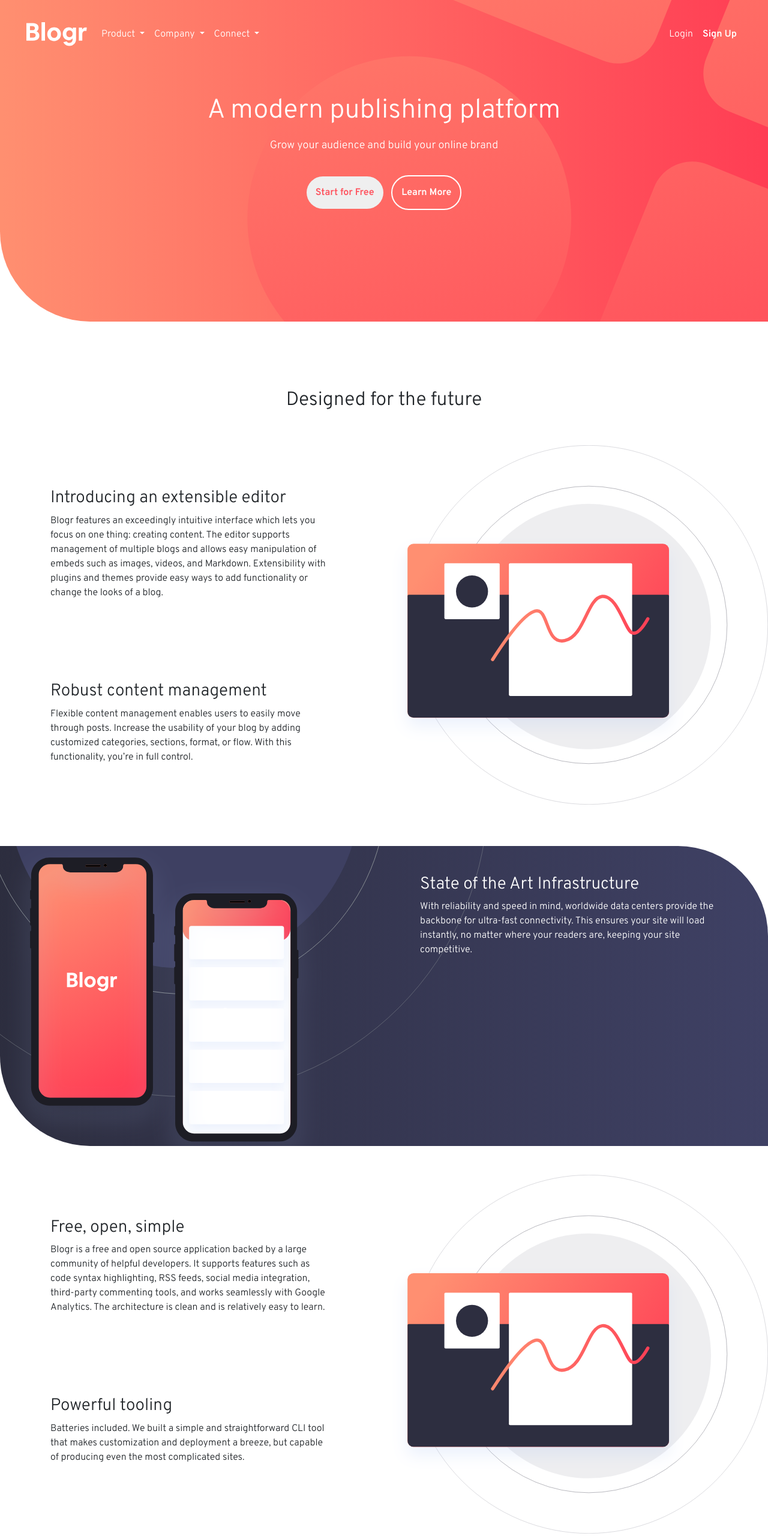
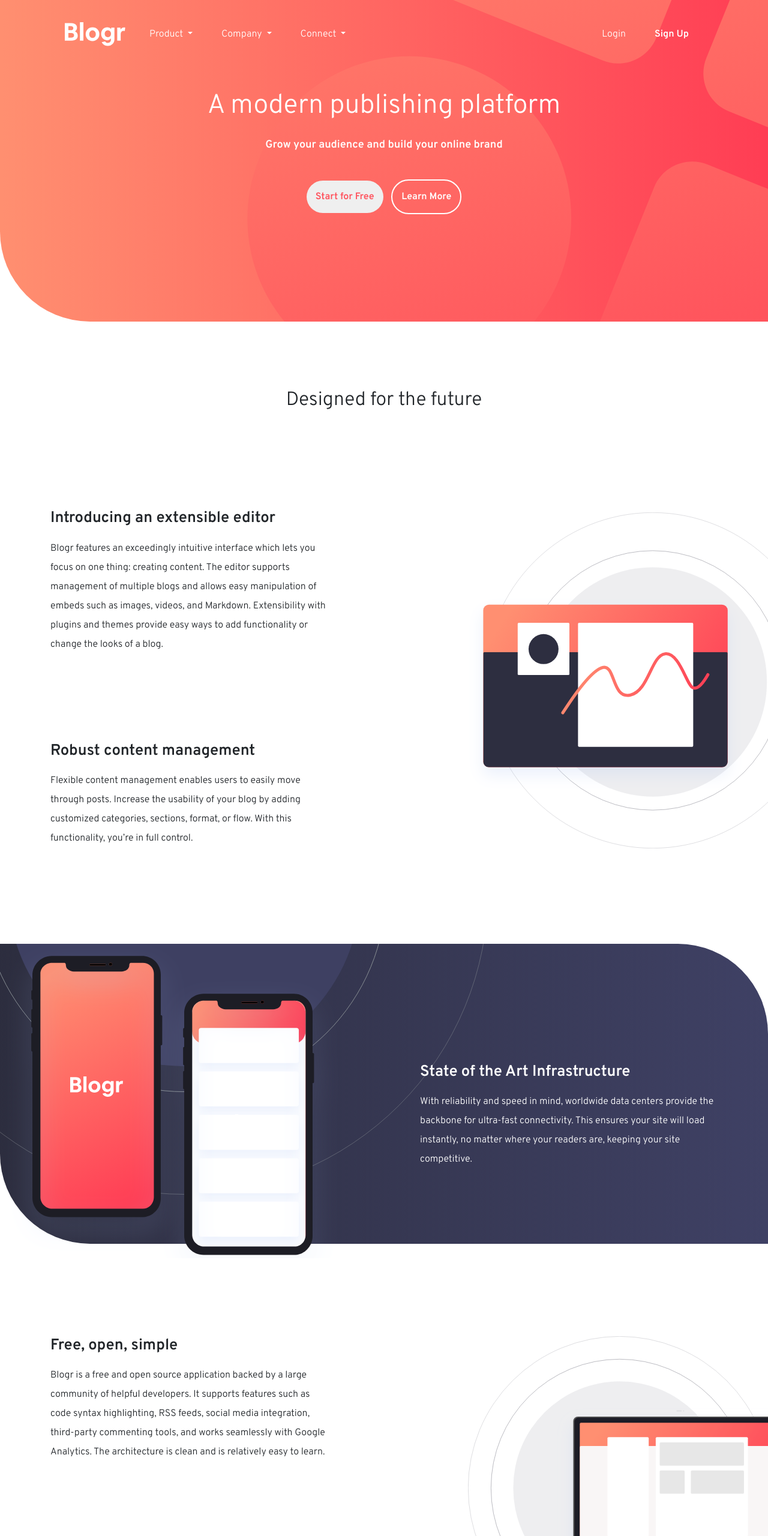
Before and after one commit to emllew/blog-landing-page, a website: page index.html in a window 1280 px wide. Shown: the top 2560 px of the page at 60% size. Drawn offline with nearby package versions, Linux system fonts and the light colour scheme.

Commit message:
desktop layout

```diff
--- a/index.html
+++ b/index.html
@@ -19,14 +19,14 @@
 
   <header>
 
-    <nav class="navbar p-3 m-3 navbar-expand-lg  bg-transparent navbar-white">
+    <nav class="navbar pt-3 mt-3 mx-5 px-5 navbar-expand-lg  bg-transparent">
       <div class="container-fluid">
 
         <a class="navbar-brand" href="#"><img src="images/logo.svg"></a>
 
         <button class="navbar-toggler" type="button" data-bs-toggle="collapse" data-bs-target="#navbarScroll"
           aria-controls="navbarScroll" aria-expanded="false" aria-label="Toggle navigation">
-          <span class="navbar-toggler-icon"></span>
+          <span class="caret-down"></span>
         </button>
 
 
@@ -36,7 +36,7 @@
             style="--bs-scroll-height: 100px;">
 
 
-            <li class="nav-item dropdown">
+            <li class="nav-item px-3 dropdown">
               <a class="nav-link dropdown-toggle" href="#" id="navbarScrollingDropdown" role="button"
                 data-bs-toggle="dropdown" aria-expanded="false">
                 Product
@@ -50,7 +50,7 @@
               </ul>
             </li>
 
-            <li class="nav-item dropdown">
+            <li class="nav-item px-3 dropdown">
               <a class="nav-link dropdown-toggle" href="#" id="navbarScrollingDropdown" role="button"
                 data-bs-toggle="dropdown" aria-expanded="false">
                 Company
@@ -63,7 +63,7 @@
               </ul>
             </li>
 
-            <li class="nav-item dropdown">
+            <li class="nav-item px-3 dropdown">
               <a class="nav-link dropdown-toggle" href="#" id="navbarScrollingDropdown" role="button"
                 data-bs-toggle="dropdown" aria-expanded="false">
                 Connect
@@ -79,10 +79,10 @@
 
 
           <ul class="navbar-nav d-flex justify-content-end ml-auto mb-2 mb-lg-0">
-            <li class="nav-item">
+            <li class="nav-item px-3">
               <a class="nav-link" href="#">Login</a>
             </li>
-            <li class="nav-item signupBtn">
+            <li class="nav-item px-3 signupBtn">
               <a class="nav-link" href="#">Sign Up</a>
             </li>
           </ul>
@@ -102,13 +102,13 @@
     <img src="images/bg-pattern-intro.svg" id="headersvg">
   </header>
   <main>
-    <div class="container-flex white pb-5 pt-5">
+    <div class="container-flex white  pb-5 pt-5">
 
-      <div class="row justify-content-md-center m-3 mb-0 p-5">
+      <div class="row justify-content-center m-3 mb-0 p-5">
         <h2>Designed for the future</h2>
       </div>
 
-      <div class="row">
+      <div class="row d-flex align-items-center mb-4 mt-4">
         <div class="col">
           <div class="row justify-content-center m-4 p-5">
             <h3>Introducing an extensible editor</h3>
@@ -126,7 +126,7 @@
           </div>
         </div>
         <div class="col">
-          <div class="row">
+          <div class="row d-flex align-items-center">
             <img src="images/illustration-editor-desktop.svg" class="desktopImg">
           </div>
         </div>
@@ -135,9 +135,9 @@
 
     </div>
 
-    <div class="container-fluid d-flex infrastructure">
-      <div class="row">
-        <div class="col align-items-center justify-content-center">
+    <div class="container-fluid d-flex infrastructure ">
+      <div class="row align-items-center justify-content-center">
+        <div class="col ">
           <svg class="bgCircles" width="1014" height="1018" xmlns="http://www.w3.org/2000/svg">
             <g transform="matrix(1 0 0 -1 0 1018)" fill="none" fill-rule="evenodd">
               <rect fill="#3E4062" x="213" y="214" width="588" height="590" rx="294" />
@@ -147,8 +147,8 @@
           </svg>
           <img src="images/illustration-phones.svg" class="phonesImg img-fluid">
         </div>
-        <div class="col align-items-center infraText">
-          <div class="row p-5">
+        <div class="col infraText">
+          <div class="row align-items-center justify-content-center p-5">
             <h3>State of the Art Infrastructure</h3>
             <p>With reliability and speed in mind, worldwide data centers provide the backbone for ultra-fast
               connectivity.
@@ -162,9 +162,9 @@
 
     </div>
 
-    <div class="container-flex white pb-5 pt-5">
+    <div class="container-flex white mb-4 mt-4 pb-5 pt-5">
 
-      <div class="row">
+      <div class="row d-flex align-items-center">
         <div class="col">
           <div class="row m-4 p-5">
             <h3>Free, open, simple</h3>
@@ -185,7 +185,7 @@
         </div>
         <div class="col">
           <div class="row">
-            <img src="images/illustration-editor-desktop.svg" class="desktopImg">
+            <img src="images/illustration-laptop-desktop.svg" class="desktopImg">
           </div>
         </div>
 
@@ -198,7 +198,7 @@
   </main>
   <footer>
     <div class="container-flex m-4 p-4">
-      <div class="row">
+      <div class="row d-flex justify-content-center">
         <div class="col">
           <img src="images/logo.svg">
         </div>
--- a/styles.css
+++ b/styles.css
@@ -29,14 +29,38 @@
   background: transparent;
   z-index: 100;
 }
+
 .nav-link {
   color: white;
   transition: none;
+
 }
-nav-link:hover {
+.nav-link:hover {
   color: white;
   transition: none;
+  text-decoration: underline;
 }
+.nav-link:active {
+  color: white;
+}
+
+.nav-link:focus, .nav-link:hover{
+  color: white;
+}
+
+.dropdown-menu {
+border:none;
+font-family:'ubuntu', sans-serif;
+line-height:2;
+font-size: 0.9rem;
+padding: 10px;
+}
+.dropdown-item:hover {
+  font-weight: 700;
+  background-color:white;
+}
+
+
 #headersvg {
   position: absolute;
   top: -900px;
@@ -64,10 +88,20 @@
   color: var(--text);
   padding: 10px;
 }
+h3{
+  font-size: 1.6rem;
+  font-weight: 700;
+  line-height: 2;
+}
 h4 {
+  font-weight: 700;
+  line-height: 2;
   color: var(--text);
   margin: 10px;
   font-size: 18px;
+}
+p{
+  line-height: 2;
 }
 button {
   margin: 5px;
@@ -75,11 +109,23 @@
   border-radius: 100px;
   padding: 15px;
 }
+
+.signupBtn{
+  border: none;
+  border-radius: 100px;
+}
+
+.signupBtn:hover {
+  transition: 300ms ease-in-out;
+  color: white;
+  background-color: var(--CTA-hover-background);
+}
 .startBtn, .signupBtn {
   color: var(--CTA-text);
   font-weight: bold;
+
 }
-.startBtn:hover, .signupBtn:hover {
+.startBtn:hover  {
   transition: 300ms ease-in-out;
   color: white;
   background-color: var(--CTA-hover-background);
@@ -112,7 +158,8 @@
   left: -200px;
 }
 .phonesImg {
-max-height: 550px;
+
+max-height: 600px;
   z-index:500;
 }
 .infrastructure {
@@ -132,8 +179,12 @@
 h2 {
   text-align: center;
 }
-.desktopImg{
- width: 900px;
+.desktopImg {
+ width: 700px;
+ position: relative;
+ right: -10vw;
+ max-height: 70vh;
+ width: auto;
 }
 
 footer{
@@ -145,7 +196,12 @@
   background-color:var(--footer-background);
 }
 .attribution {
-  padding-top: 40px;
+  padding-top: 50px;
+  padding-bottom: 10px;
+  color:hsl(204, 5%, 39%);
+}
+.attribution a {
+  color:hsl(210, 7%, 47%);
 }
 ul{
   list-style: none;
```
